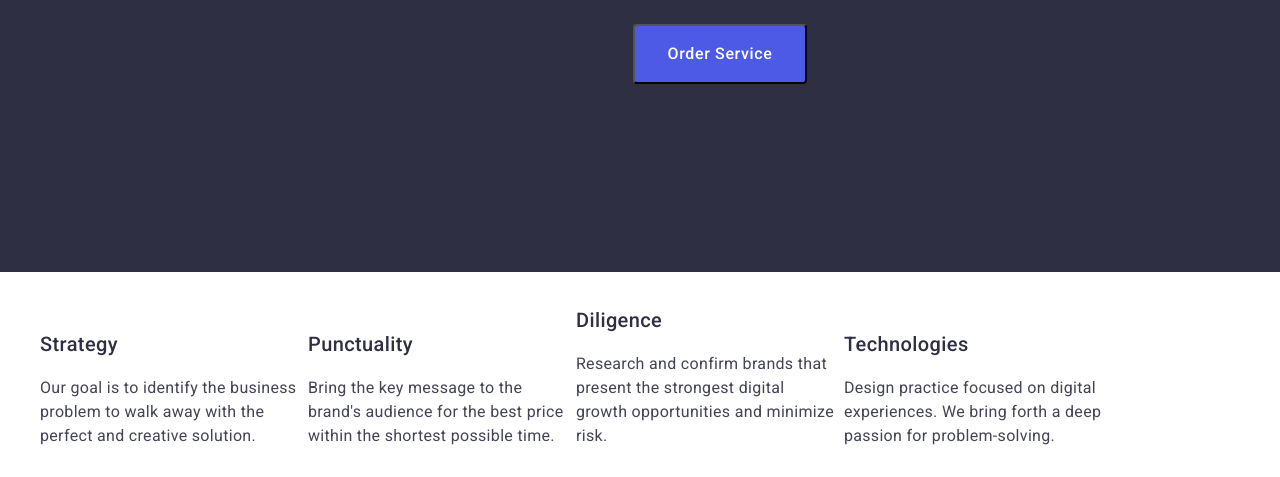
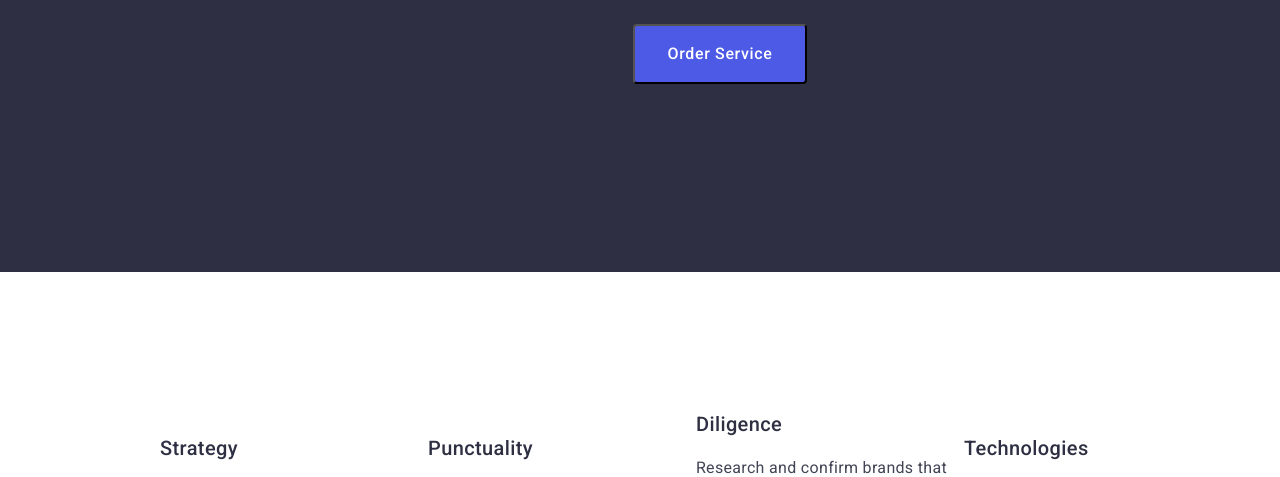
Before and after one commit to KriiLunAus/goit-markup-hw-03, a plain HTML site: page index.html in a window 1280 px wide. Shown: the part 454-931 px from the top of the page. Drawn offline with nearby package versions, Linux system fonts and the light colour scheme.

Commit message:
Update styles.css

```diff
--- a/css/styles.css
+++ b/css/styles.css
@@ -161,10 +161,18 @@ img {
 
 .features {
   display: flex;
+  width: 1440px;
+  margin: auto;
 }
 .hidden {
   line-height: 1.11;
   display: none;
+}
+
+.section-two {
+  gap: 24px;
+  margin: 0 auto;
+  margin: 120px;
 }
 
 .section-two-list {
```
